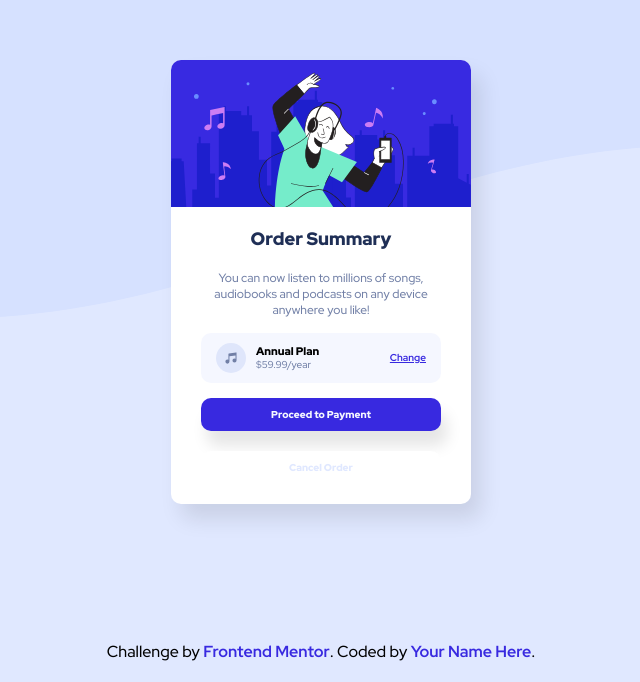
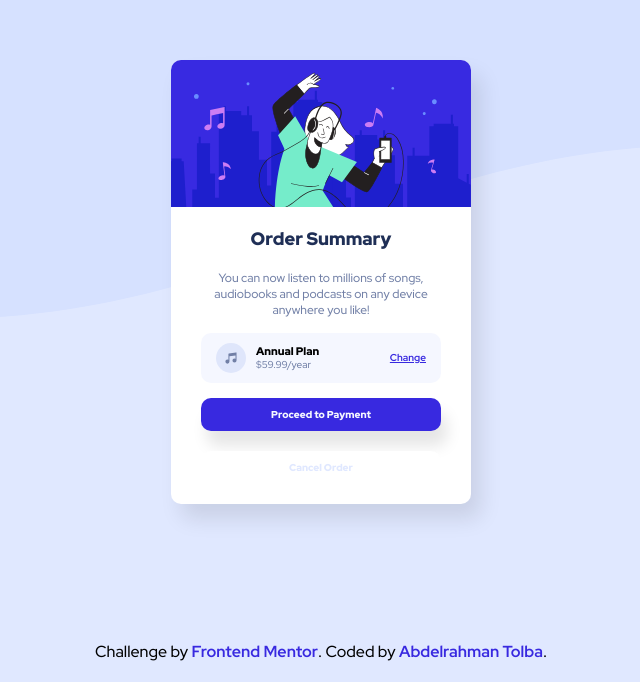
Before and after one commit to AbdelrahmanTolba/Order-summary-card, a plain HTML site: page index.html in a window 1280 px wide. Shown: the part 118-800 px from the top of the page, without its empty margins (319-959 px from the left). Drawn offline with Linux system fonts and the light colour scheme.

Commit message:
adding name

```diff
--- a/index.html
+++ b/index.html
@@ -39,7 +39,10 @@
         Challenge by
         <a href="https://www.frontendmentor.io?ref=challenge" target="_blank"
           >Frontend Mentor</a
-        >. Coded by <a href="#">Your Name Here</a>.
+        >. Coded by
+        <a href="https://www.linkedin.com/in/abdelrahmantolba/"
+          >Abdelrahman Tolba</a
+        >.
       </div>
     </footer>
   </body>
```
Also changed, not shown: design/final.png (added), 4 other files.
